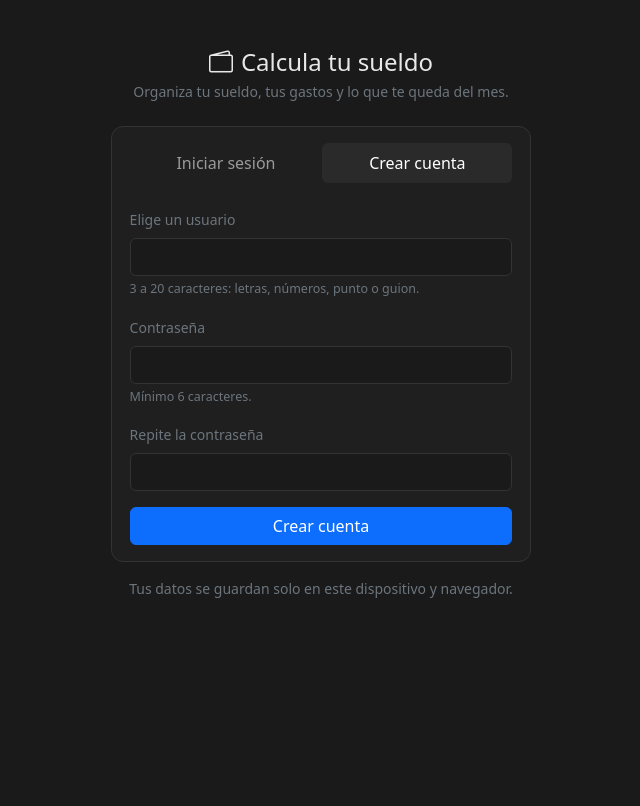
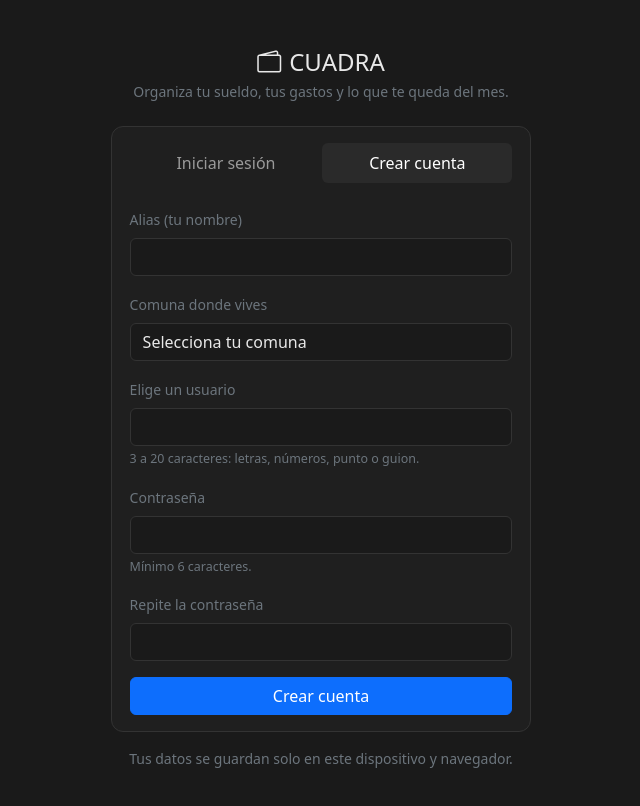
Before and after one commit to angelcollado-ux/Cuadra_v0.9, a plain HTML site: page login.html in a window 1280 px wide. Both pictures are taken after a click on the tab "Crear cuenta". Shown: the whole page, without its empty margins (319-959 px from the left). Drawn offline with nearby package versions, Linux system fonts and the light colour scheme.

Commit message:
Cambio login.html

```diff
--- a/login.html
+++ b/login.html
@@ -3,7 +3,7 @@
 <head>
   <meta charset="UTF-8">
   <meta name="viewport" content="width=device-width, initial-scale=1">
-  <title>Ingresar · Calcula tu sueldo</title>
+  <title>CUADRA</title>
 
   <link href="https://cdn.jsdelivr.net/npm/bootstrap@5.3.3/dist/css/bootstrap.min.css" rel="stylesheet">
   <link href="https://cdn.jsdelivr.net/npm/bootstrap-icons@1.11.3/font/bootstrap-icons.min.css" rel="stylesheet">
@@ -14,7 +14,7 @@
   <main class="container py-5">
     <div class="login-caja mx-auto">
 
-      <h1 class="h4 text-center mb-1"><i class="bi bi-wallet2 me-2"></i>Calcula tu sueldo</h1>
+      <h1 class="h4 text-center mb-1"><i class="bi bi-wallet2 me-2"></i>CUADRA</h1>
       <p class="text-center text-secondary small mb-4">Organiza tu sueldo, tus gastos y lo que te queda del mes.</p>
 
       <section class="panel">
@@ -53,6 +53,14 @@
           <div class="tab-pane fade" id="panel-registro" role="tabpanel" aria-labelledby="tab-registro">
             <form id="formRegistro" novalidate>
               <div class="mb-3">
+                <label for="regAlias" class="form-label small text-secondary">Alias (tu nombre)</label>
+                <input type="text" id="regAlias" class="form-control" autocomplete="name" maxlength="30" required>
+              </div>
+              <div class="mb-3">
+                <label for="regComuna" class="form-label small text-secondary">Comuna donde vives</label>
+                <select id="regComuna" class="form-select form-control" required><option value="" selected disabled>Selecciona tu comuna</option><option value="Concepción">Concepción</option><option value="Talcahuano">Talcahuano</option><option value="Chiguayante">Chiguayante</option><option value="San Pedro de la Paz">San Pedro de la Paz</option><option value="Hualpén">Hualpén</option><option value="Penco">Penco</option><option value="Tomé">Tomé</option><option value="Coronel">Coronel</option><option value="Lota">Lota</option><option value="Hualqui">Hualqui</option><option value="Otra">Otra</option></select>
+              </div>
+              <div class="mb-3">
                 <label for="regUsuario" class="form-label small text-secondary">Elige un usuario</label>
                 <input type="text" id="regUsuario" class="form-control" autocomplete="username" maxlength="20" required>
                 <div class="form-text text-secondary">3 a 20 caracteres: letras, números, punto o guion.</div>
@@ -81,6 +89,7 @@
   </main>
 
   <script src="https://cdn.jsdelivr.net/npm/bootstrap@5.3.3/dist/js/bootstrap.bundle.min.js"></script>
+  <script src="https://cdn.jsdelivr.net/npm/bcryptjs@2.4.3/dist/bcrypt.min.js"></script>
   <script src="auth.js"></script>
   <script src="login.js"></script>
 </body>
```
